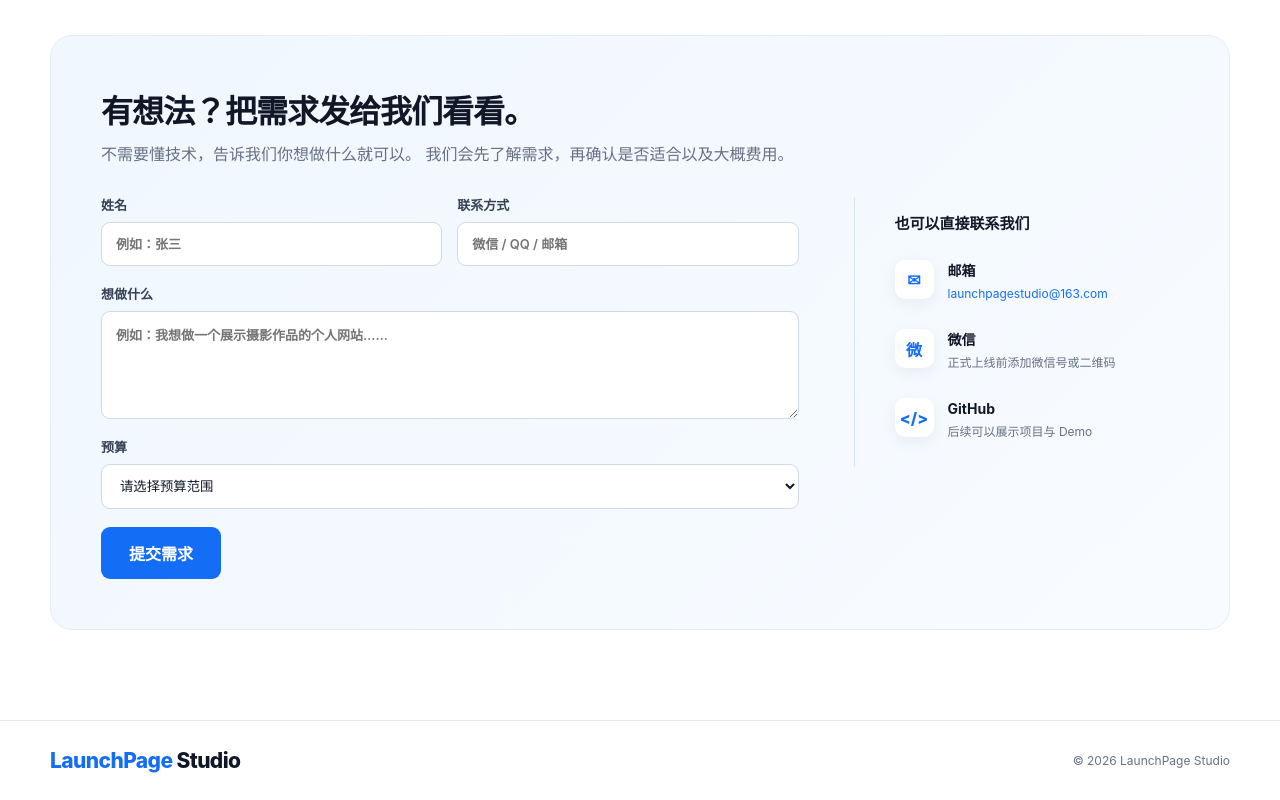
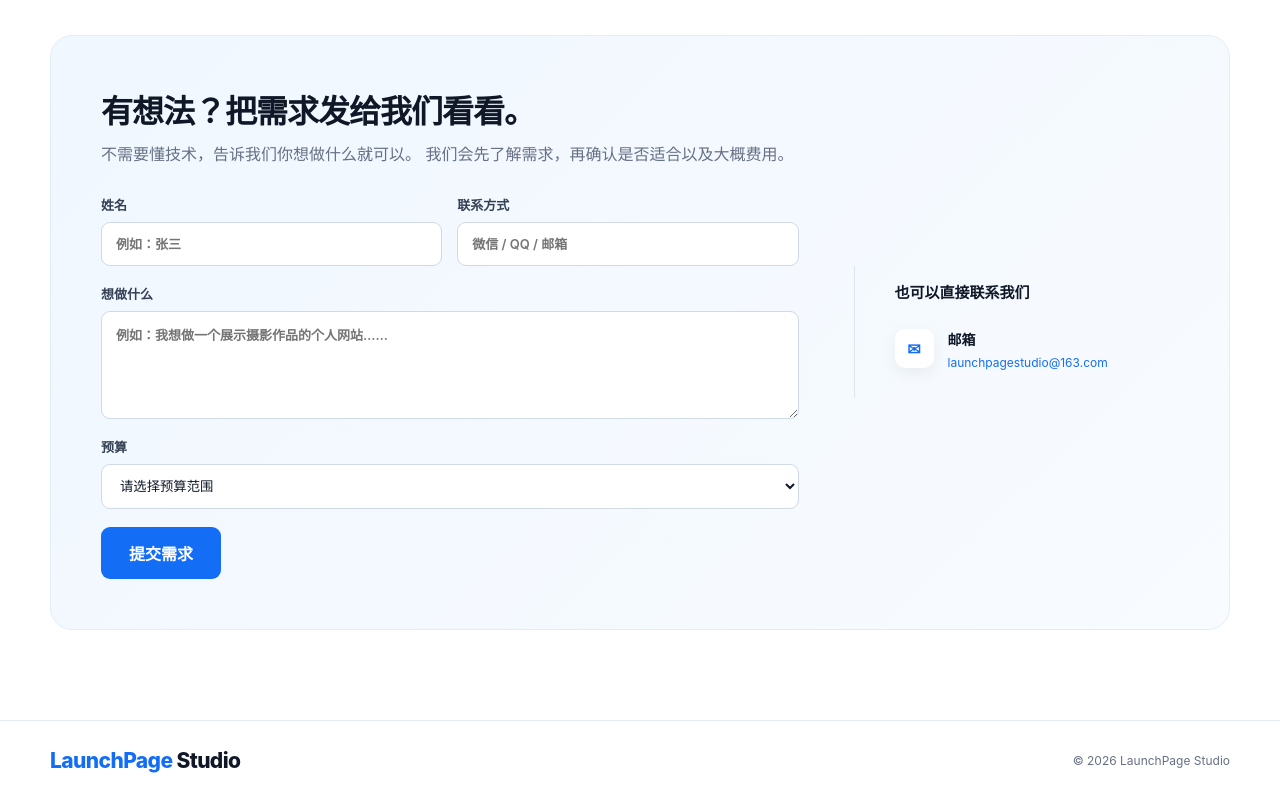
Before and after one commit to helloferrowren-boop/launchpage-studio, a React (Vite) app: page / in a window 1280 px wide. Shown: the part 3777-4577 px from the top of the page. Built offline with nearby package versions, Linux system fonts and the light colour scheme.

Commit message:
Clean up contact section

```diff
--- a/src/App.jsx
+++ b/src/App.jsx
@@ -461,7 +461,6 @@ async function handleSubmit(e) {
     </div>
   </div>
 </section>
-
 <section className="contact-section" id="contact">
   <div className="container">
     <div className="contact-box">
@@ -490,6 +489,7 @@ async function handleSubmit(e) {
               />
             </label>
           )}
+
           <div className="form-row">
             <label>
               姓名
@@ -524,7 +524,11 @@ async function handleSubmit(e) {
 
           <label>
             预算
-            <select name="budget" defaultValue="" required>
+            <select
+              name="budget"
+              defaultValue=""
+              required
+            >
               <option value="" disabled>
                 请选择预算范围
               </option>
@@ -565,6 +569,7 @@ async function handleSubmit(e) {
 
         <div className="contact-item">
           <div className="contact-icon">✉</div>
+
           <div>
             <strong>邮箱</strong>
             <p>
@@ -572,22 +577,6 @@ async function handleSubmit(e) {
                 launchpagestudio@163.com
               </a>
             </p>
-  </div>
-</div>
-
-        <div className="contact-item">
-          <div className="contact-icon">微</div>
-          <div>
-            <strong>微信</strong>
-            <p>正式上线前添加微信号或二维码</p>
-          </div>
-        </div>
-
-        <div className="contact-item">
-          <div className="contact-icon">&lt;/&gt;</div>
-          <div>
-            <strong>GitHub</strong>
-            <p>后续可以展示项目与 Demo</p>
           </div>
         </div>
       </aside>
```
Lines whose indentation alone changed are shown as unchanged.
